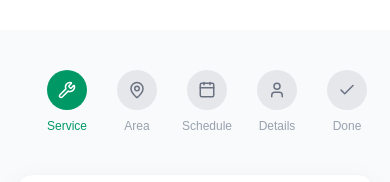
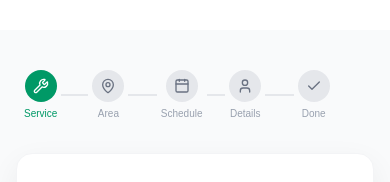
Before and after one commit to devAk-404/business-service-ui, a Next.js app: page /book in a window 390 px wide. Shown: the part 524-706 px from the top of the page. Built offline with nearby package versions, Linux system fonts and the light colour scheme.

Commit message:
fix steepper in mobile

```diff
--- a/components/Booking/BookingSteps.tsx
+++ b/components/Booking/BookingSteps.tsx
@@ -10,30 +10,31 @@ const steps = [
 
 export default function BookingSteps({ currentStep }: any) {
   return (
-    <div className="flex justify-center mb-10">
+    <div className="w-full max-w-3xl mx-auto mb-8 sm:mb-10 px-2 sm:px-4">
 
-      {/* CONTAINER (IMPORTANT) */}
-      <div className="flex items-center max-w-3xl w-full px-4">
+      <div className="flex items-center justify-between">
 
         {steps.map((step, i) => {
           const Icon = step.icon;
           const active = currentStep >= i + 1;
 
           return (
-            <div key={i} className="flex flex-col items-center min-w-[70px]">
+            <div key={i} className="flex items-center flex-1">
 
               {/* STEP */}
-              <div className="flex flex-col items-center min-w-[70px]">
+              <div className="flex flex-col items-center text-center flex-shrink-0">
+
                 <div
-                  className={`w-10 h-10 flex items-center justify-center rounded-full
+                  className={`flex items-center justify-center rounded-full
                   ${active ? "bg-emerald-600 text-white" : "bg-gray-200 text-gray-500"}
-                `}
+
+                  w-8 h-8 sm:w-10 sm:h-10`}
                 >
-                  <Icon size={18} />
+                  <Icon size={16} className="sm:w-[18px] sm:h-[18px]" />
                 </div>
 
                 <span
-                  className={`text-xs mt-2 text-center
+                  className={`mt-1 text-[10px] sm:text-xs whitespace-nowrap
                   ${active ? "text-emerald-600 font-medium" : "text-gray-400"}
                 `}
                 >
@@ -41,10 +42,10 @@ export default function BookingSteps({ currentStep }: any) {
                 </span>
               </div>
 
-              {/* LINE */}
+              {/* CONNECTING LINE */}
               {i < steps.length - 1 && (
                 <div
-                  className={`flex-1 h-[2px] mx-3
+                  className={`flex-1 h-[2px] mx-1 sm:mx-3
                   ${currentStep > i + 1 ? "bg-emerald-600" : "bg-gray-200"}
                 `}
                 />
@@ -52,6 +53,7 @@ export default function BookingSteps({ currentStep }: any) {
             </div>
           );
         })}
+
       </div>
     </div>
   );
```
